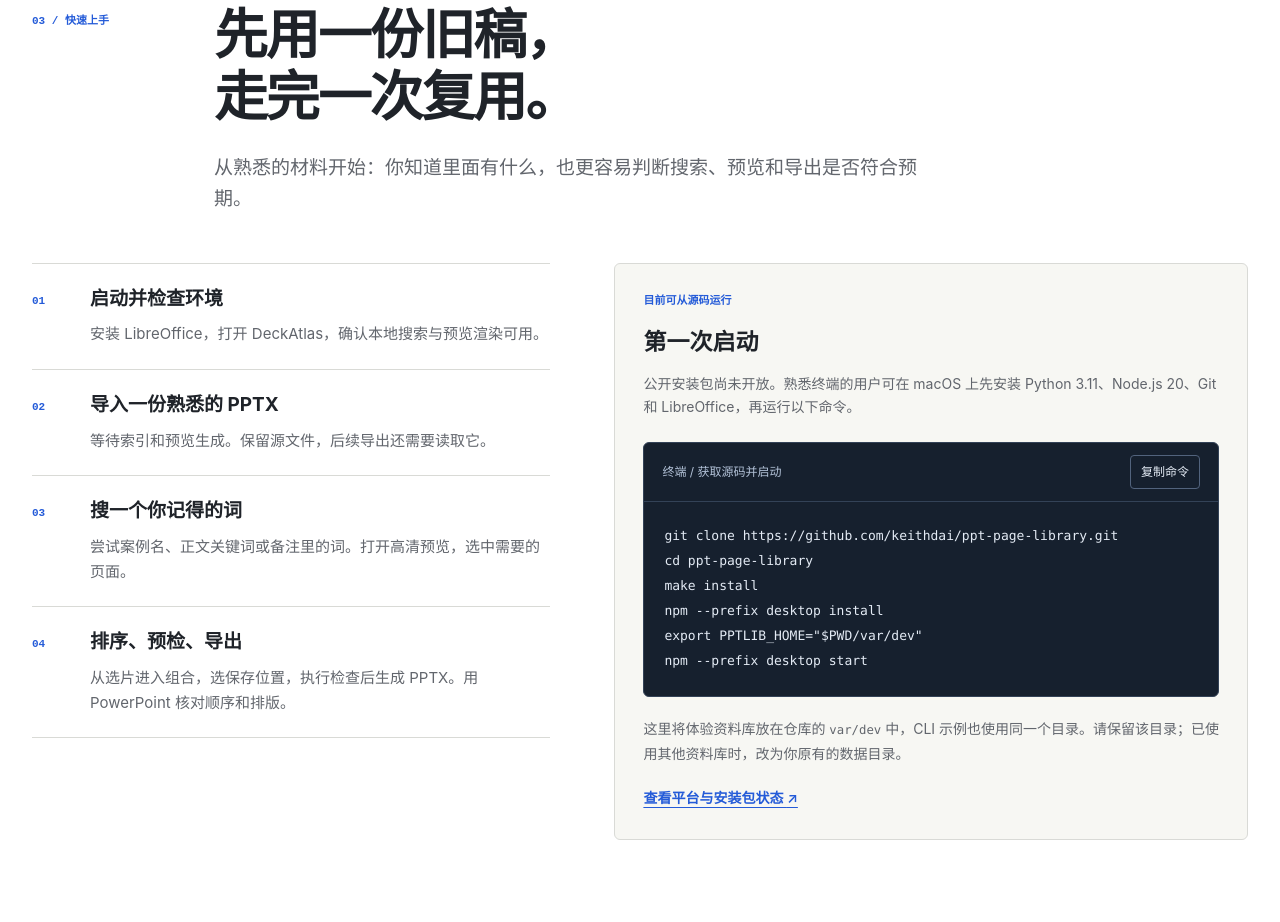
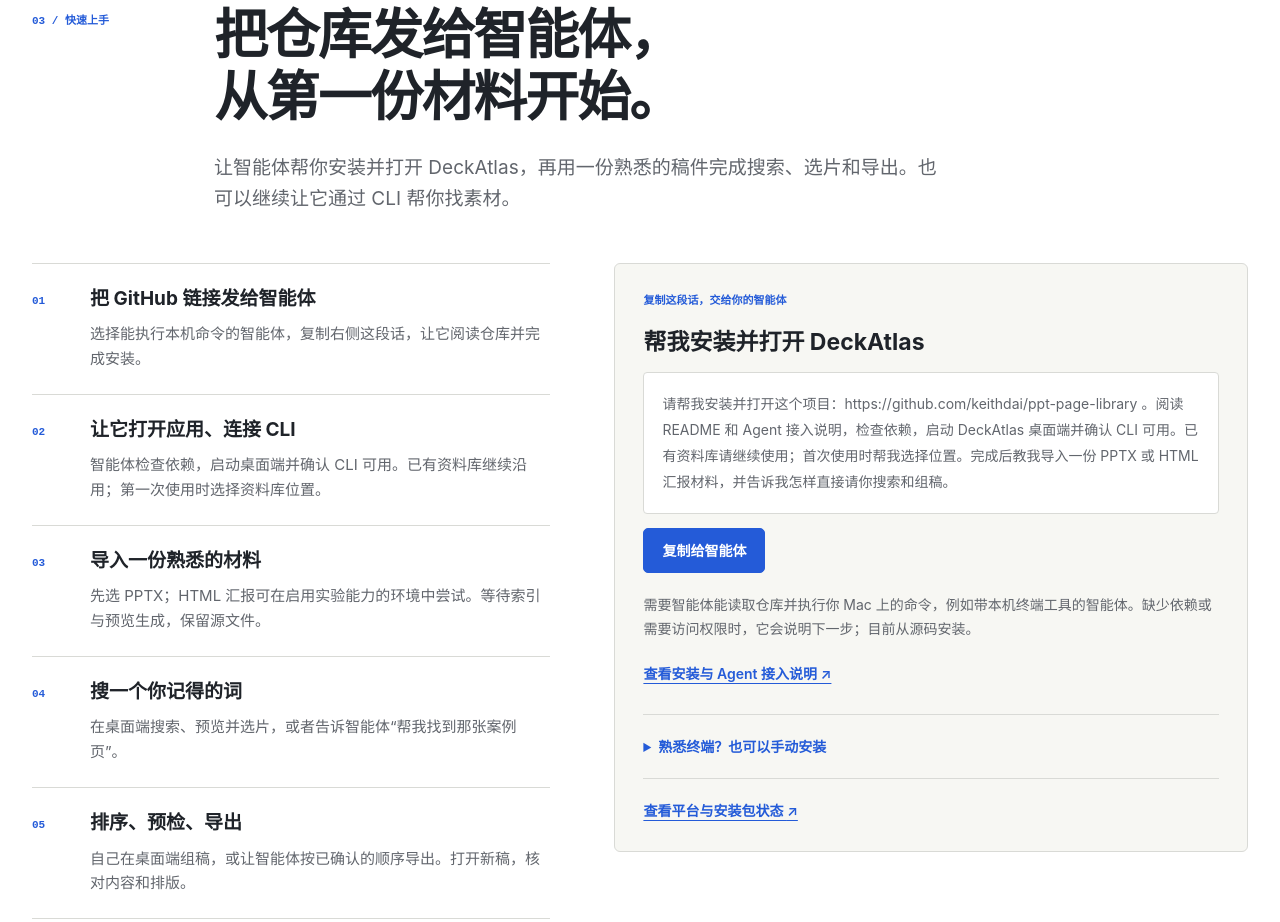
Before and after one commit to keithdai/ppt-page-library, a plain HTML site: page website/index.html in a window 1280 px wide. Shown: the part 4795-5717 px from the top of the page. Drawn offline with Linux system fonts and the light colour scheme.

Commit message:
docs(website): start onboarding with repository handoff to an Agent
Offer a copyable GitHub installation request before manual terminal instructions. Add the same entry to README and cover desktop installation, launch, shared library configuration and CLI readiness in the public Agent guide.

```diff
--- a/website/index.html
+++ b/website/index.html
@@ -193,22 +193,29 @@
           <div class="section-heading">
             <p class="section-index">03 / 快速上手</p>
             <div>
-              <h2 id="quickstart-title">先用一份旧稿，<br>走完一次复用。</h2>
-              <p class="lead">从熟悉的材料开始：你知道里面有什么，也更容易判断搜索、预览和导出是否符合预期。</p>
+              <h2 id="quickstart-title">把仓库发给智能体，<br>从第一份材料开始。</h2>
+              <p class="lead">让智能体帮你安装并打开 DeckAtlas，再用一份熟悉的稿件完成搜索、选片和导出。也可以继续让它通过 CLI 帮你找素材。</p>
             </div>
           </div>
           <div class="quickstart__grid">
             <ol class="setup-list">
-              <li><span class="step-number">01</span><div><h3>启动并检查环境</h3><p>安装 LibreOffice，打开 DeckAtlas，确认本地搜索与预览渲染可用。</p></div></li>
-              <li><span class="step-number">02</span><div><h3>导入一份熟悉的 PPTX</h3><p>等待索引和预览生成。保留源文件，后续导出还需要读取它。</p></div></li>
-              <li><span class="step-number">03</span><div><h3>搜一个你记得的词</h3><p>尝试案例名、正文关键词或备注里的词。打开高清预览，选中需要的页面。</p></div></li>
-              <li><span class="step-number">04</span><div><h3>排序、预检、导出</h3><p>从选片进入组合，选保存位置，执行检查后生成 PPTX。用 PowerPoint 核对顺序和排版。</p></div></li>
+              <li><span class="step-number">01</span><div><h3>把 GitHub 链接发给智能体</h3><p>选择能执行本机命令的智能体，复制右侧这段话，让它阅读仓库并完成安装。</p></div></li>
+              <li><span class="step-number">02</span><div><h3>让它打开应用、连接 CLI</h3><p>智能体检查依赖，启动桌面端并确认 CLI 可用。已有资料库继续沿用；第一次使用时选择资料库位置。</p></div></li>
+              <li><span class="step-number">03</span><div><h3>导入一份熟悉的材料</h3><p>先选 PPTX；HTML 汇报可在启用实验能力的环境中尝试。等待索引与预览生成，保留源文件。</p></div></li>
+              <li><span class="step-number">04</span><div><h3>搜一个你记得的词</h3><p>在桌面端搜索、预览并选片，或者告诉智能体“帮我找到那张案例页”。</p></div></li>
+              <li><span class="step-number">05</span><div><h3>排序、预检、导出</h3><p>自己在桌面端组稿，或让智能体按已确认的顺序导出。打开新稿，核对内容和排版。</p></div></li>
             </ol>
             <aside class="setup-panel">
-              <p class="eyebrow">目前可从源码运行</p>
-              <h3>第一次启动</h3>
-              <p>公开安装包尚未开放。熟悉终端的用户可在 macOS 上先安装 Python 3.11、Node.js 20、Git 和 LibreOffice，再运行以下命令。</p>
-              <div class="code-block">
+              <p class="eyebrow">复制这段话，交给你的智能体</p>
+              <h3>帮我安装并打开 DeckAtlas</h3>
+              <p class="setup-request" id="quickstart-agent-prompt">请帮我安装并打开这个项目：https://github.com/keithdai/ppt-page-library 。阅读 README 和 Agent 接入说明，检查依赖，启动 DeckAtlas 桌面端并确认 CLI 可用。已有资料库请继续使用；首次使用时帮我选择位置。完成后教我导入一份 PPTX 或 HTML 汇报材料，并告诉我怎样直接请你搜索和组稿。</p>
+              <button class="button button--primary" type="button" data-copy="quickstart-agent-prompt">复制给智能体</button>
+              <p class="fine-print">需要智能体能读取仓库并执行你 Mac 上的命令，例如带本机终端工具的智能体。缺少依赖或需要访问权限时，它会说明下一步；目前从源码安装。</p>
+              <a class="text-link" href="agent-setup.md" target="_blank" rel="noreferrer">查看安装与 Agent 接入说明 ↗</a>
+              <details class="agent-technical">
+                <summary>熟悉终端？也可以手动安装</summary>
+                <p class="fine-print">先准备 Python 3.11、Node.js 20、Git 和 LibreOffice，再运行以下命令。</p>
+                <div class="code-block">
                 <div class="code-heading"><span>终端 / 获取源码并启动</span><button type="button" class="copy-button" data-copy="setup-code">复制命令</button></div>
                 <pre tabindex="0"><code id="setup-code">git clone https://github.com/keithdai/ppt-page-library.git
 cd ppt-page-library
@@ -216,8 +223,9 @@
 npm --prefix desktop install
 export PPTLIB_HOME="$PWD/var/dev"
 npm --prefix desktop start</code></pre>
-              </div>
-              <p class="fine-print">这里将体验资料库放在仓库的 <code>var/dev</code> 中，CLI 示例也使用同一个目录。请保留该目录；已使用其他资料库时，改为你原有的数据目录。</p>
+                </div>
+                <p class="fine-print">手动示例将资料库放在仓库的 <code>var/dev</code> 中。已有其他资料库时，请设置为原有目录，并让 CLI 使用同一位置。</p>
+              </details>
               <a class="text-link" href="#download">查看平台与安装包状态 <span aria-hidden="true">↗</span></a>
             </aside>
           </div>
--- a/website/styles.css
+++ b/website/styles.css
@@ -177,6 +177,7 @@
 .setup-panel { background: var(--paper); padding: 28px; border: 1px solid var(--line); border-radius: 6px; }
 .setup-panel .eyebrow { margin-bottom: 16px; }
 .setup-panel > p:not(.eyebrow) { color: var(--muted); font-size: 14px; }
+.setup-request { padding: 18px; border: 1px solid var(--line); border-radius: 4px; background: var(--surface); line-height: 1.85; }
 .setup-panel .text-link { display: inline-block; margin-top: 20px; }
 .code-block { min-width: 0; margin-top: 24px; background: #16202e; color: #e4ebf5; border: 1px solid #334257; border-radius: 6px; overflow: hidden; }
 .code-heading { display: flex; align-items: center; justify-content: space-between; gap: 12px; padding: 12px 18px; border-bottom: 1px solid #334257; }
```
Also changed, not shown: documentation/seo.md (+5 -0 lines), website/agent-setup.md (+11 -0 lines), README.md.
